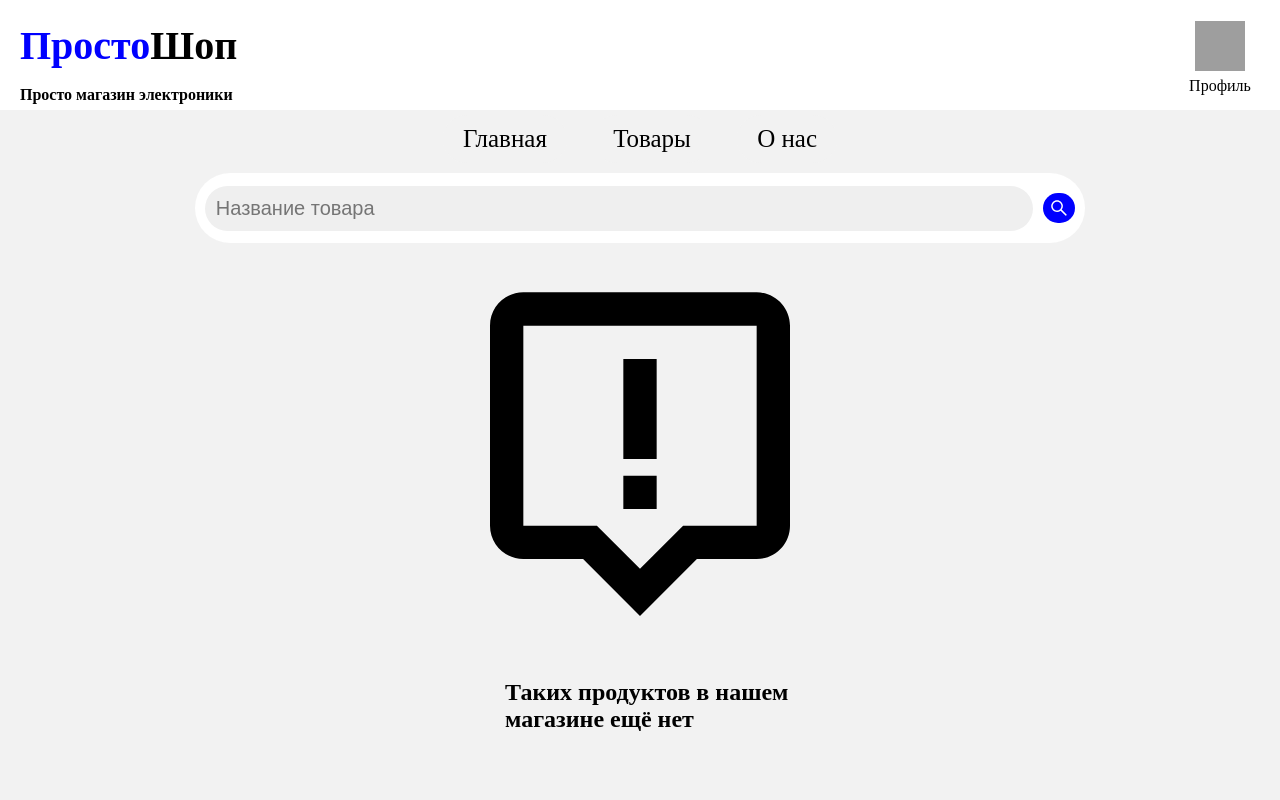
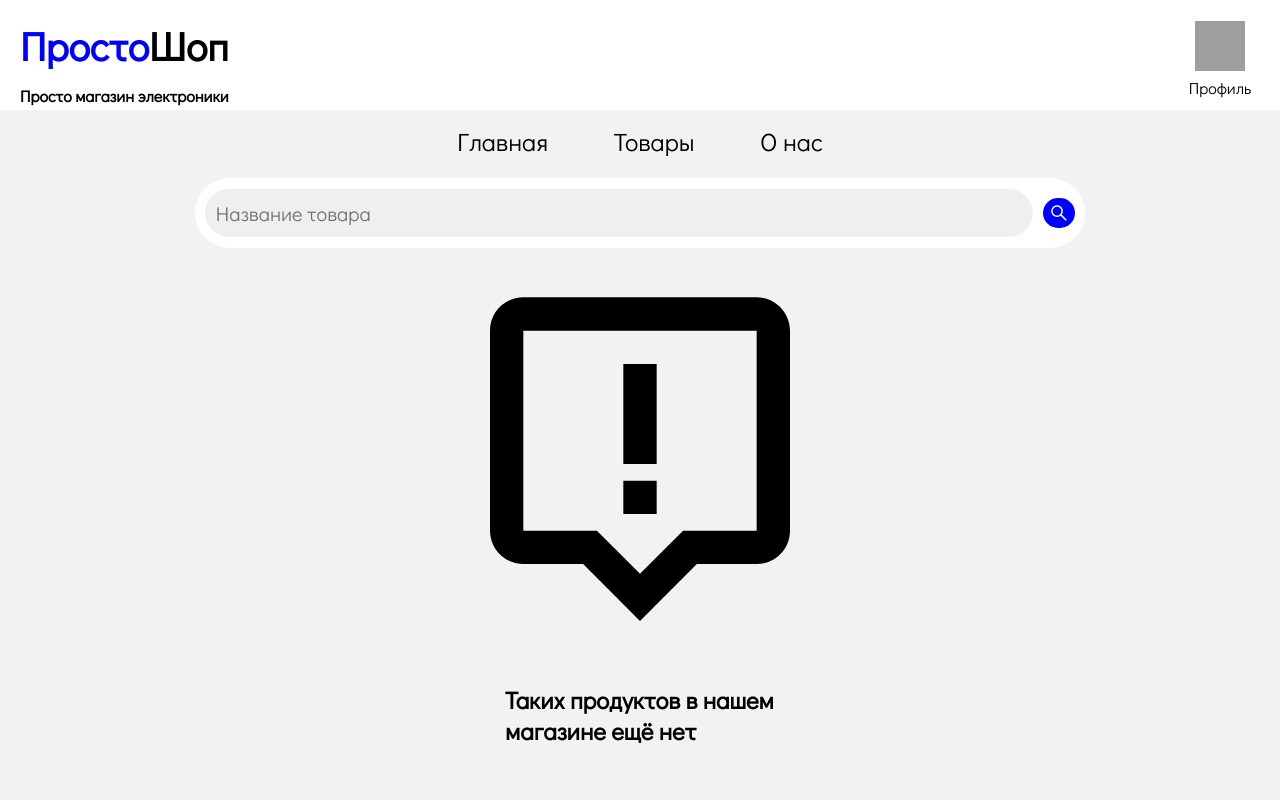
Before and after one commit to Ghuadg/test, a Django app: page / in a window 1280 px wide. Run offline with Django 5.2, Linux system fonts and the light colour scheme; data that the repository does not hold is empty; grey boxes are pictures that could not be loaded.

Commit message:
Починил

```diff
--- a/internetshop/shop/static/style.css
+++ b/internetshop/shop/static/style.css
@@ -1,7 +1,7 @@
 @import url('https://fonts.googleapis.com/css2?family=Didact+Gothic&display=swap');
 
 * {
-    ``font-family: "Didact Gothic";``
+    font-family: "Didact Gothic";
 }
 
 
```
